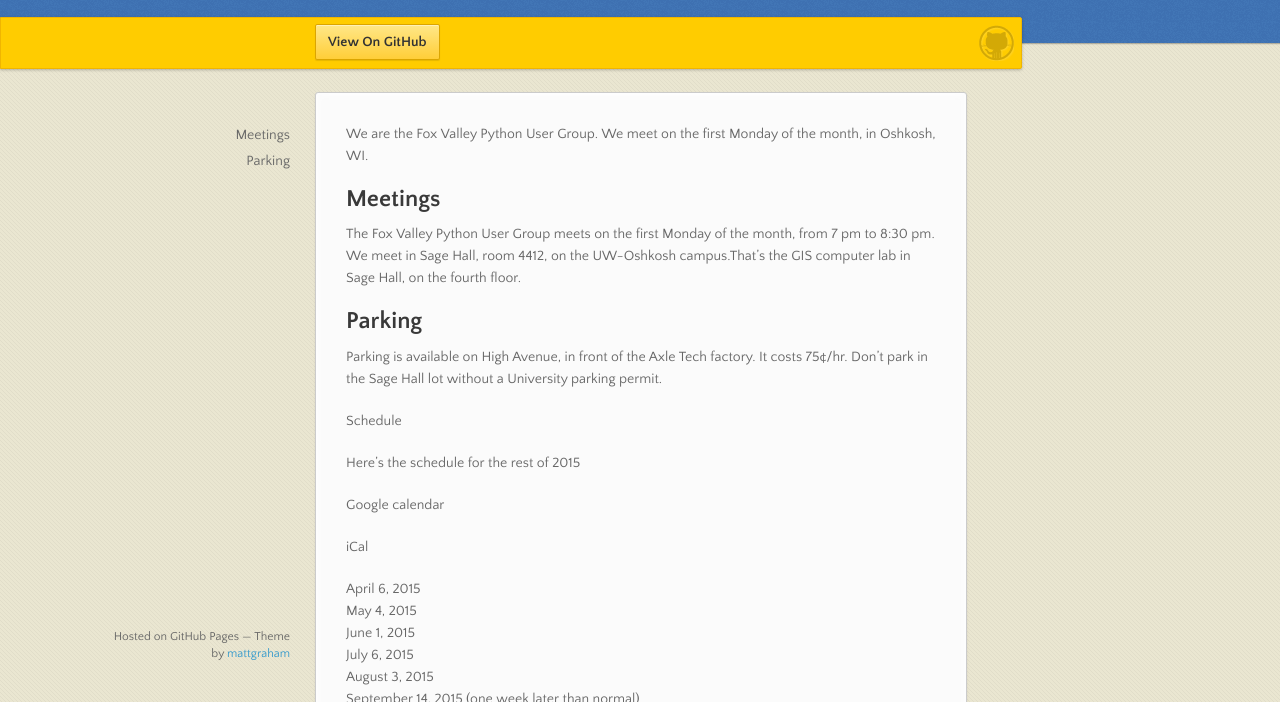
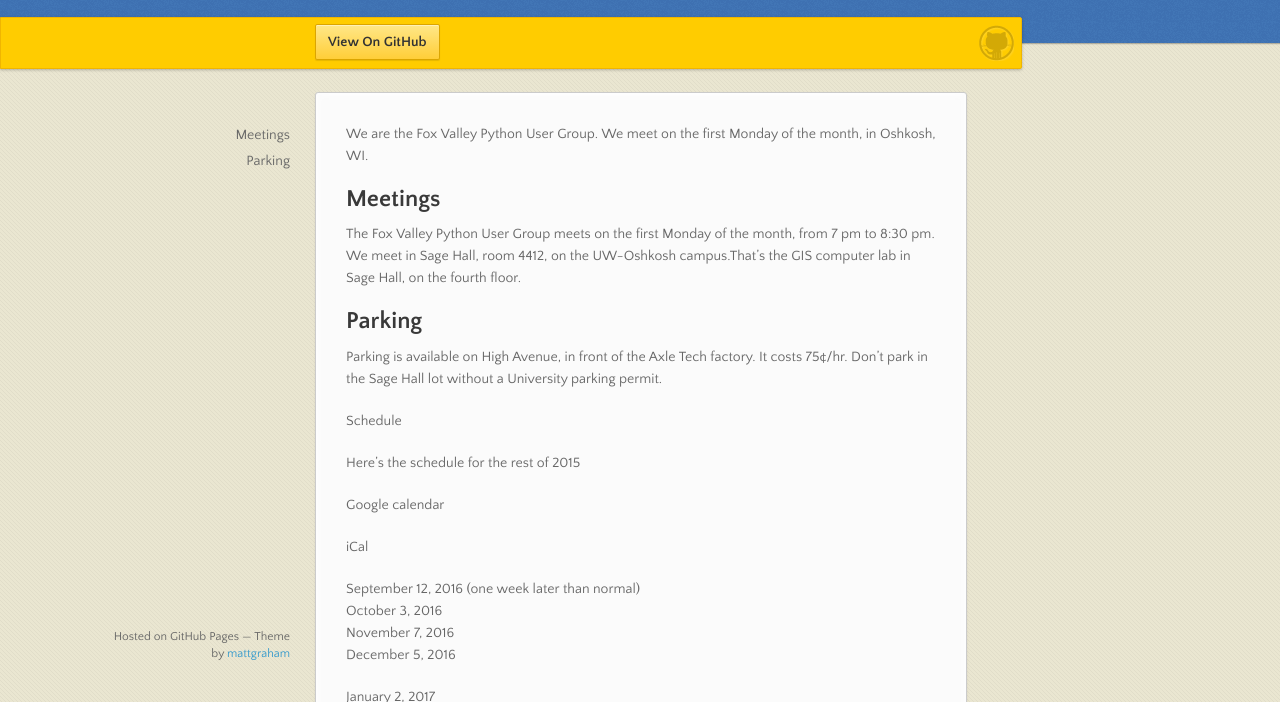
Before and after one commit to FoxPUG/foxpug.github.io, a plain HTML site: page index.html in a window 1280 px wide. Shown: the part 98-800 px from the top of the page. Drawn offline with nearby package versions, Linux system fonts and the light colour scheme.

Commit message:
Update dates for 2016 and 2017

```diff
--- a/index.html
+++ b/index.html
@@ -53,15 +53,23 @@
 
 <p>iCal</p>
 
-<p>April 6, 2015<br>
-May 4, 2015<br>
-June 1, 2015<br>
-July 6, 2015<br>
-August 3, 2015<br>
-September 14, 2015 (one week later than normal)<br>
-October 5, 2015<br>
-November 2, 2015<br>
-December 7, 2015  </p>
+<p>
+September 12, 2016 (one week later than normal)<br>
+October 3, 2016<br>
+November 7, 2016<br>
+December 5, 2016  </p>
+January 2, 2017<br>
+February 6, 2017<br>
+March 6, 2017<br>
+April 3, 2017<br>
+May 1, 2017<br>
+June 5, 2017<br>
+July 3, 2017<br>
+August 7, 2017<br>
+September 11, 2017 (one week later than normal)<br>
+October 2, 2017<br>
+November 6, 2017<br>
+December 4, 2017  </p>
 
 <p>We focus on the Python programming language, and the many libraries and frameworks written in Python. We welcome all people, of different skill levels and interests. Come learn and share your knowledge.</p>
       </section>
```
